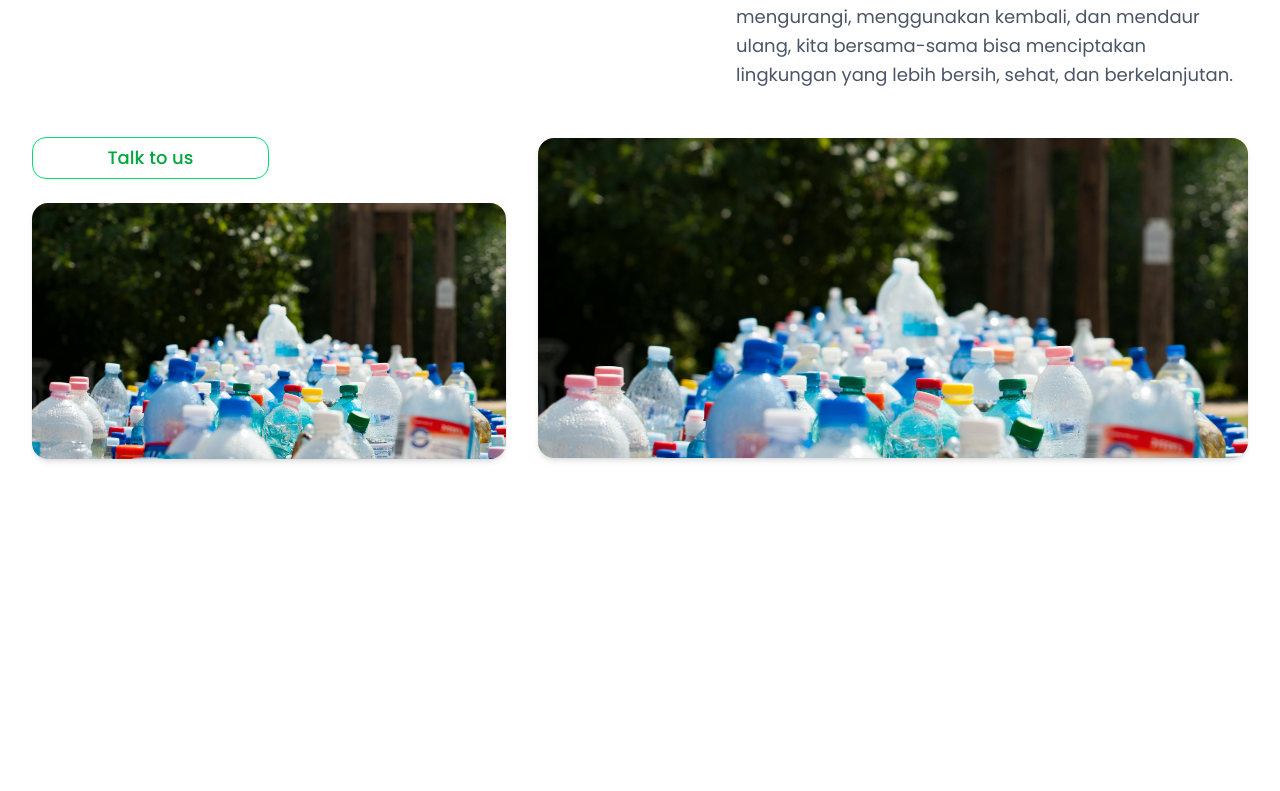
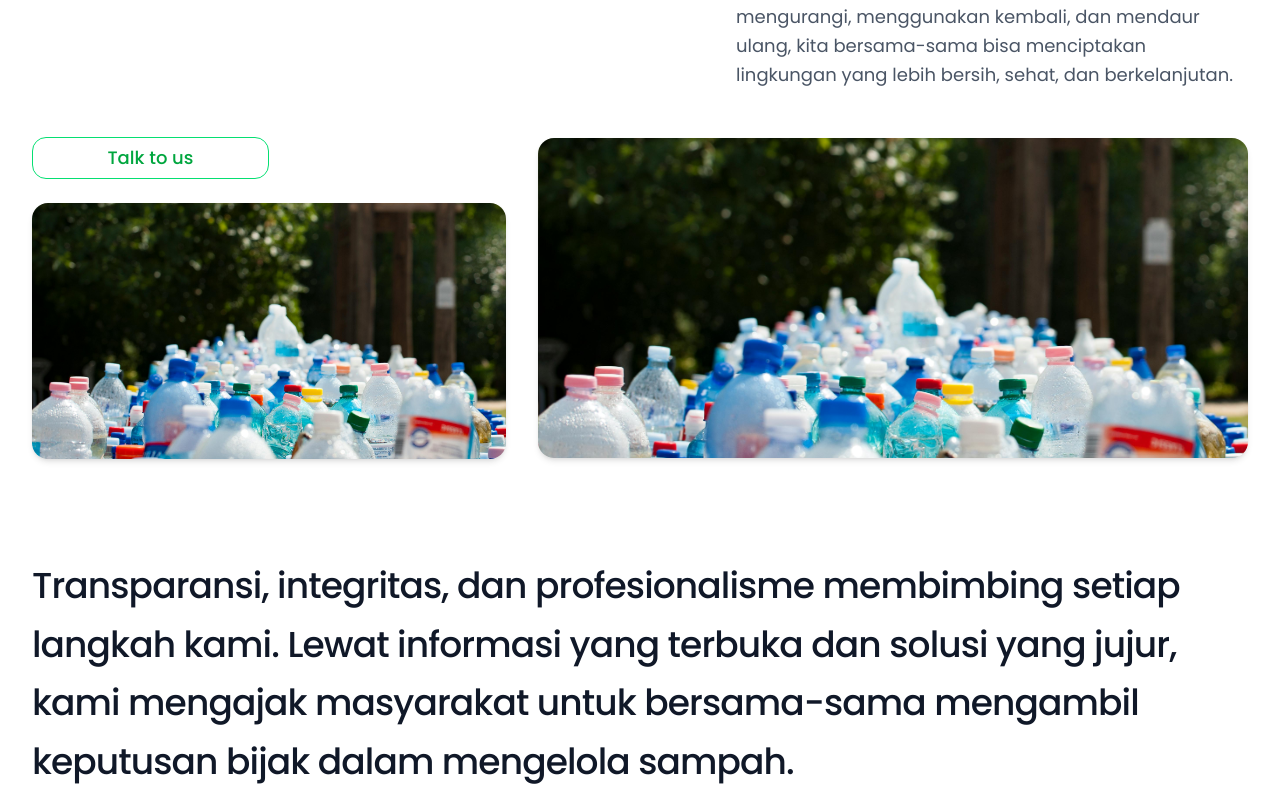
Before and after one commit to SyariefHayat/Lingkar, a Next.js app: page / in a window 1280 px wide. Shown: the part 335-1126 px from the top of the page. Before the commit the page ends 892 px from the top, so only its background shows below. Built offline with nearby package versions, Linux system fonts and the light colour scheme.

Commit message:
update frontend: add value section

```diff
--- a/app/(public)/page.tsx
+++ b/app/(public)/page.tsx
@@ -1,9 +1,11 @@
 import HeroSection from "@/components/modules/home/HeroSection";
+import ValueSection from "@/components/modules/home/ValueSection";
 
 export default function Home() {
     return (
         <div className="w-full h-full font-poppins">
             <HeroSection />
+            <ValueSection />
         </div>
     );
 }
--- /dev/null
+++ b/components/modules/home/ValueSection.tsx
@@ -0,0 +1,11 @@
+export default function ValueSection() {
+    return (
+        <section className="w-full px-8">
+            <h2 className="text-2xl sm:text-3xl md:text-4xl font-medium text-gray-900 leading-relaxed tracking-tight">
+                Transparansi, integritas, dan profesionalisme membimbing setiap langkah kami.
+                Lewat informasi yang terbuka dan solusi yang jujur, kami mengajak masyarakat
+                untuk bersama-sama mengambil keputusan bijak dalam mengelola sampah.
+            </h2>
+        </section>
+    )
+}
```
